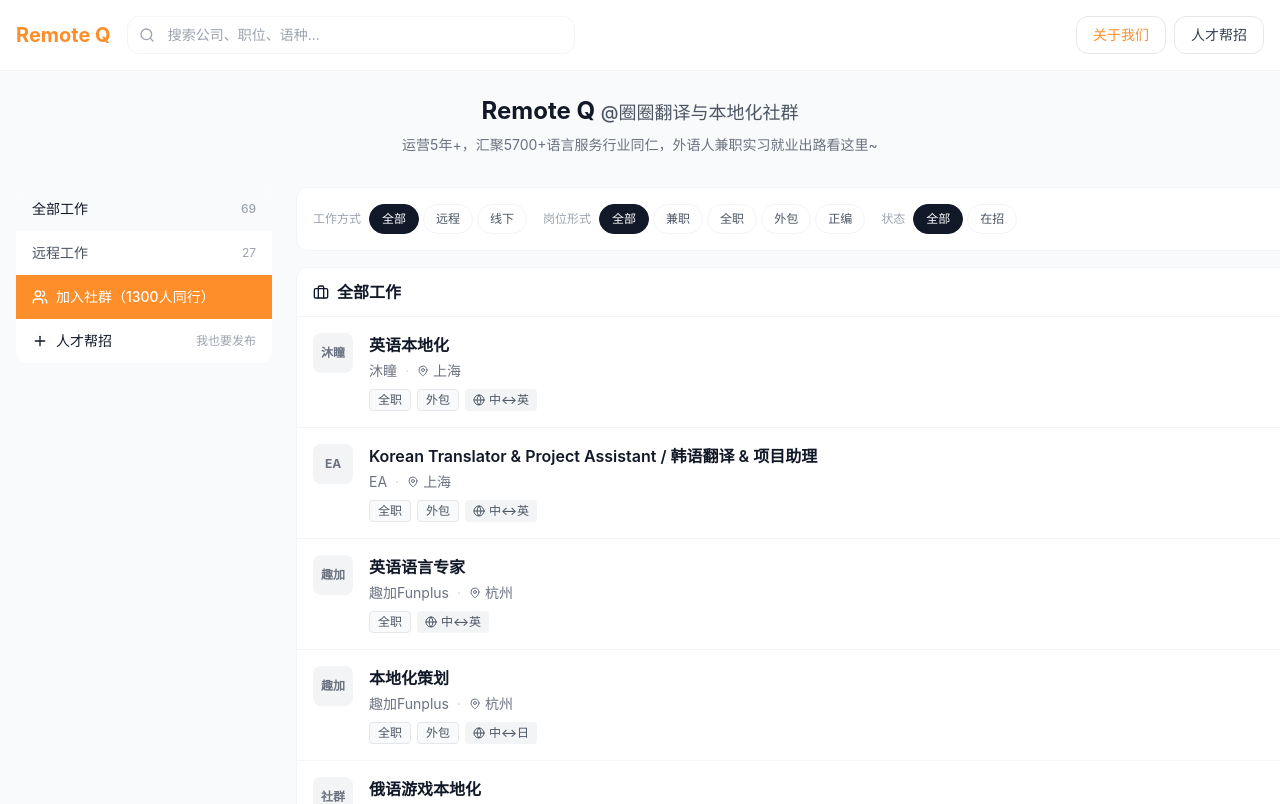
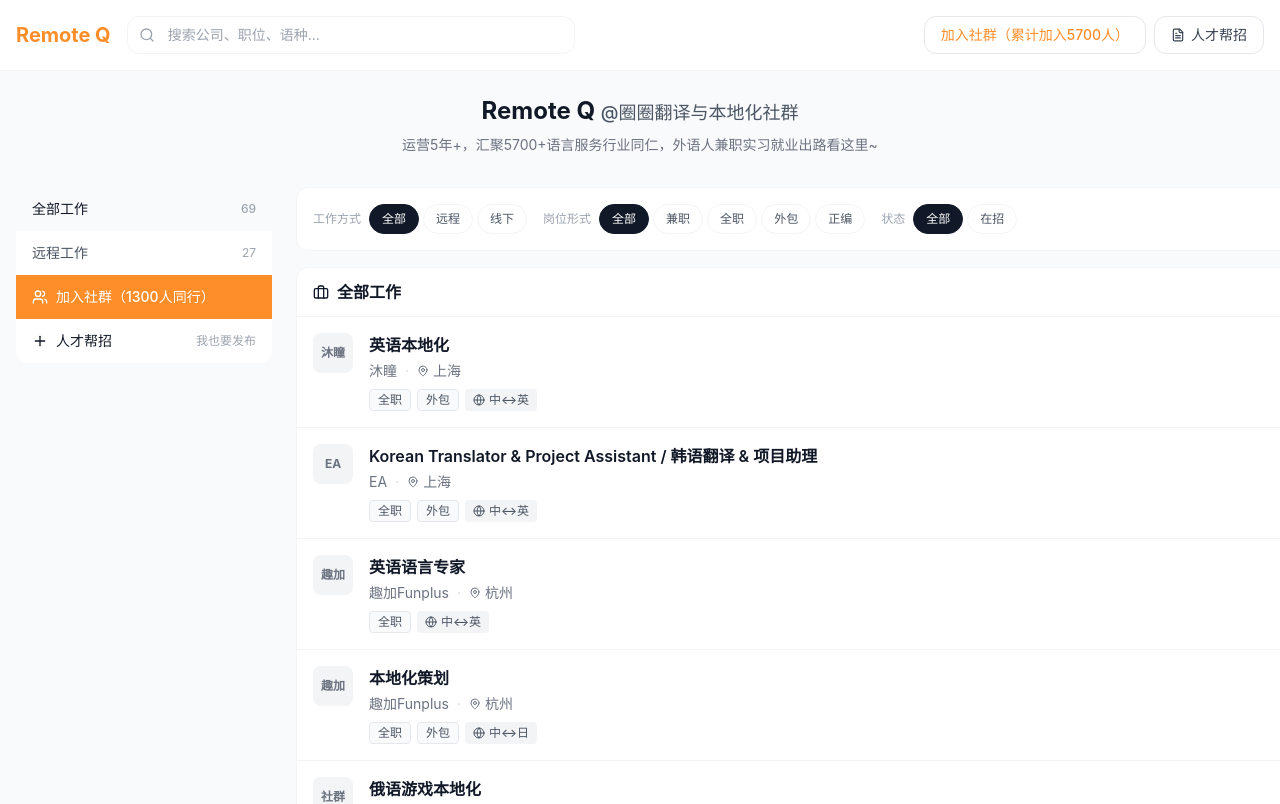
Before and after one commit to quanquan-code/remote-q-web, a React (Vite) app: page /#/ in a window 1280 px wide. Shown: the top 804 px of the page. Built offline with nearby package versions, Linux system fonts and the light colour scheme.

Commit message:
feat: update top nav copy and add form icon
1. '关于我们' → '加入社群（累计加入5700人）'
2. '人才帮招' adds FileText icon from lucide-react

```diff
--- a/src/pages/Jobs.jsx
+++ b/src/pages/Jobs.jsx
@@ -1,5 +1,5 @@
 import React, { useState, useMemo } from 'react';
-import { Search, MapPin, Clock, Globe, Building2, Briefcase, Users, Plus } from 'lucide-react';
+import { Search, MapPin, Clock, Globe, Building2, Briefcase, Users, Plus, FileText } from 'lucide-react';
 import { Link, useNavigate } from 'react-router-dom';
 import rawJobsData from '../data/jobs.json';
 
@@ -255,14 +255,15 @@
                 onClick={() => setShowQrModal(true)}
                 className="px-4 py-2 border border-gray-200 text-[#fd8e2a] rounded-xl text-sm font-medium hover:bg-gray-50 transition-colors"
               >
-                关于我们
+                加入社群（累计加入5700人）
               </button>
               <a
                 href="https://my.feishu.cn/share/base/form/shrcnQXQHrBLSUD39nqRWzTTGYg"
                 target="_blank"
                 rel="noopener noreferrer"
-                className="px-4 py-2 border border-gray-200 rounded-xl text-sm font-medium text-gray-700 hover:bg-gray-50 transition-colors"
+                className="px-4 py-2 border border-gray-200 rounded-xl text-sm font-medium text-gray-700 hover:bg-gray-50 transition-colors inline-flex items-center gap-1.5"
               >
+                <FileText className="w-3.5 h-3.5" />
                 人才帮招
               </a>
             </div>
```
